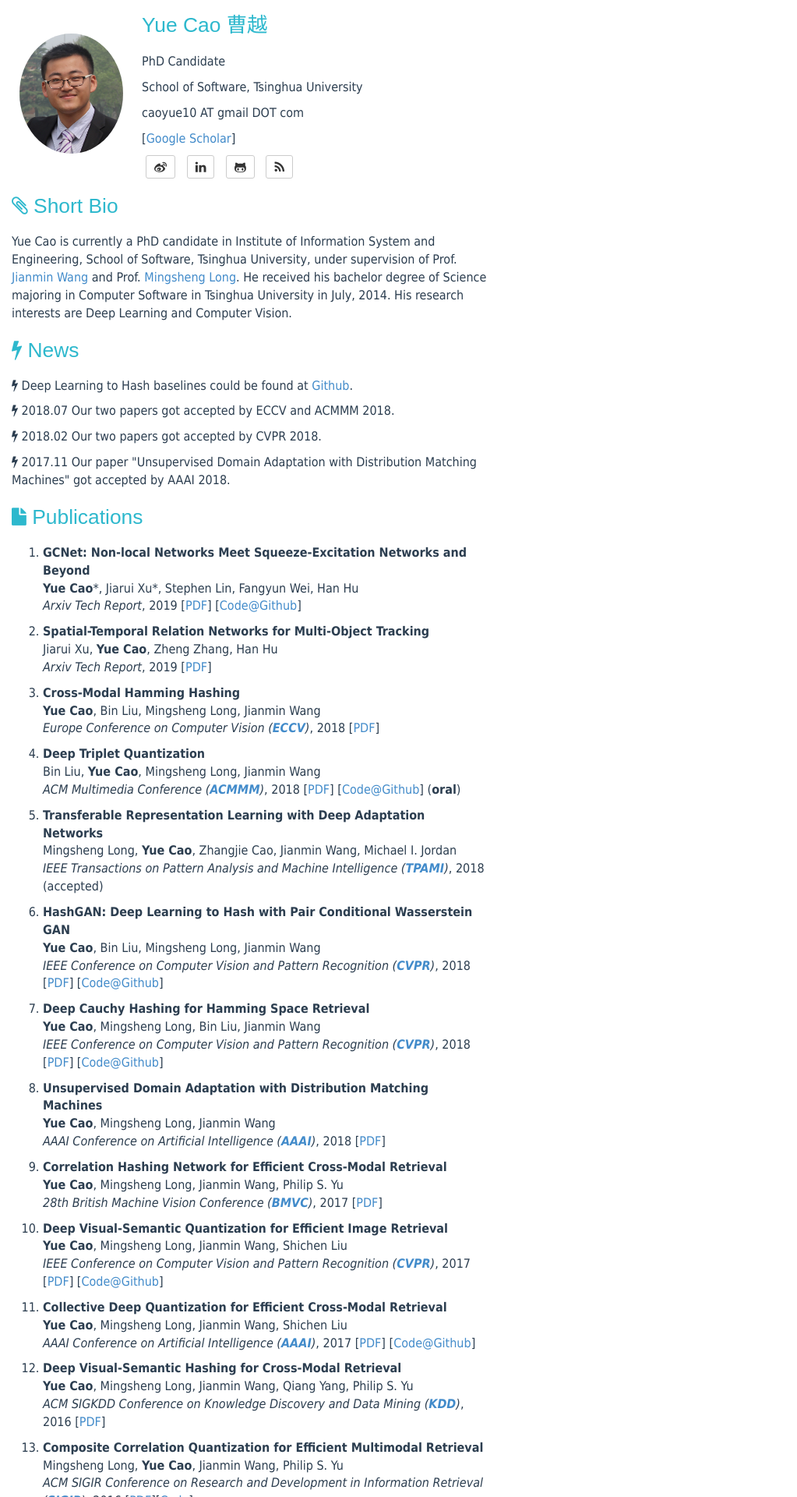
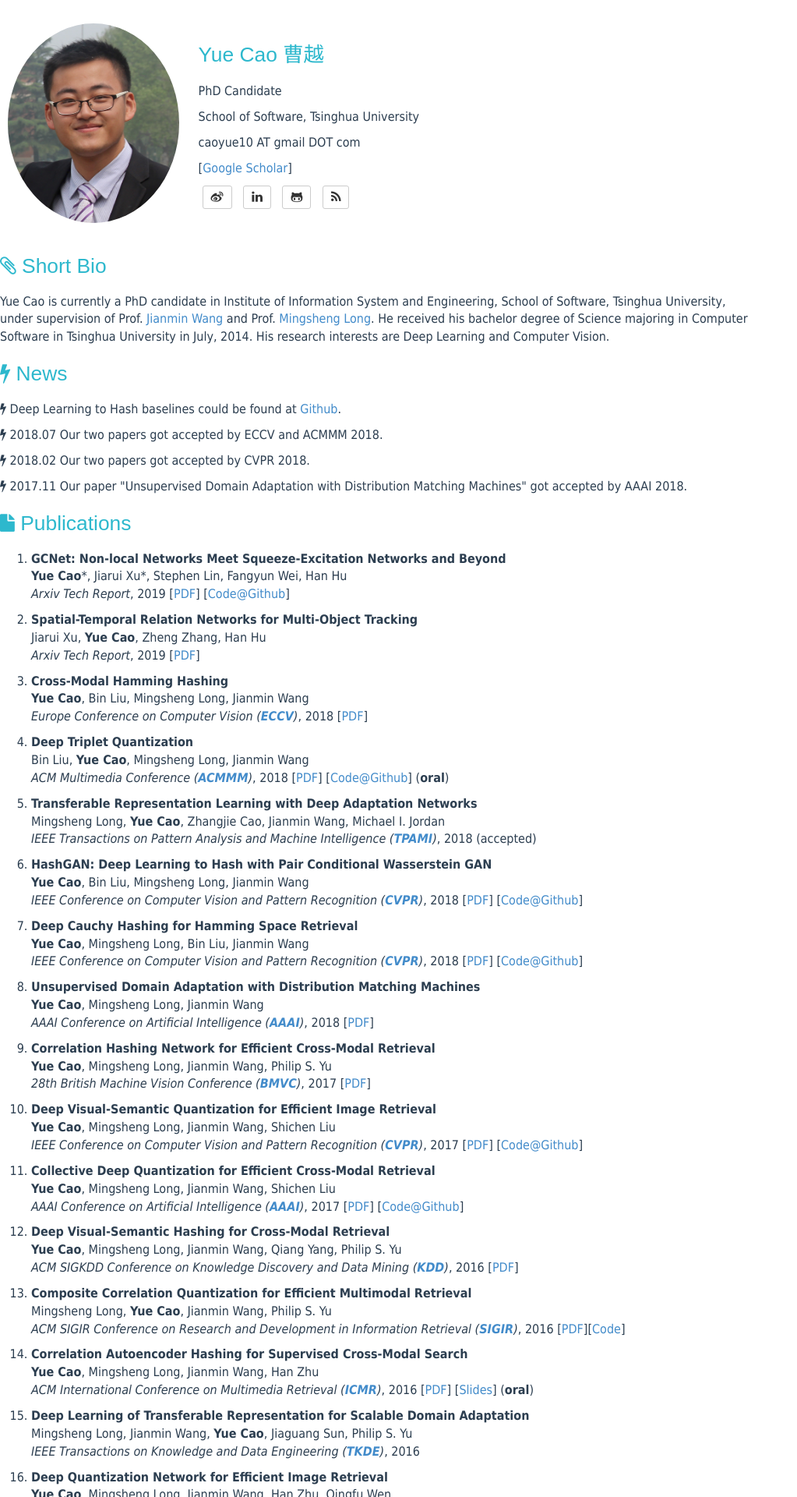
Before and after one commit to caoyue10/caoyue10.github.io, a Jekyll site: the page built from index.html, in a window 1280 px wide. Shown: the top 1920 px of the page at 78% size, without its empty margins (0-1023 px from the left). Built offline with Jekyll 4.4.1, drawn with Linux system fonts in a browser that asks for light colours; the list of posts is cut into pages by our own code.

Commit message:
Update default.html

```diff
--- a/_includes/default.html
+++ b/_includes/default.html
@@ -50,7 +50,7 @@
 
 	</div> -->
 
-	<div class="col-sm-6 body">
+	<div class="body">
 		{% include title.html %}
 		{{ content }}
 	</div>
```
